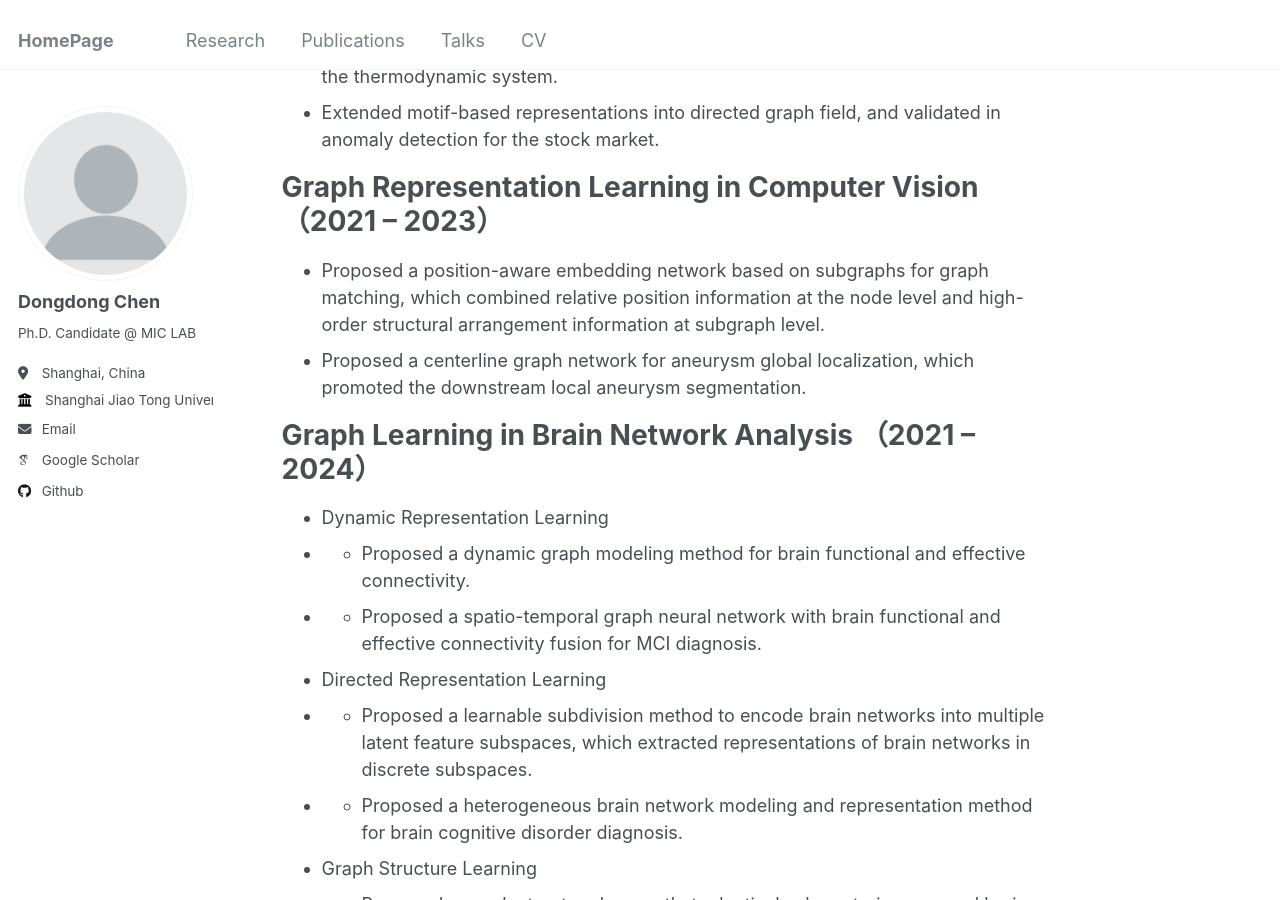
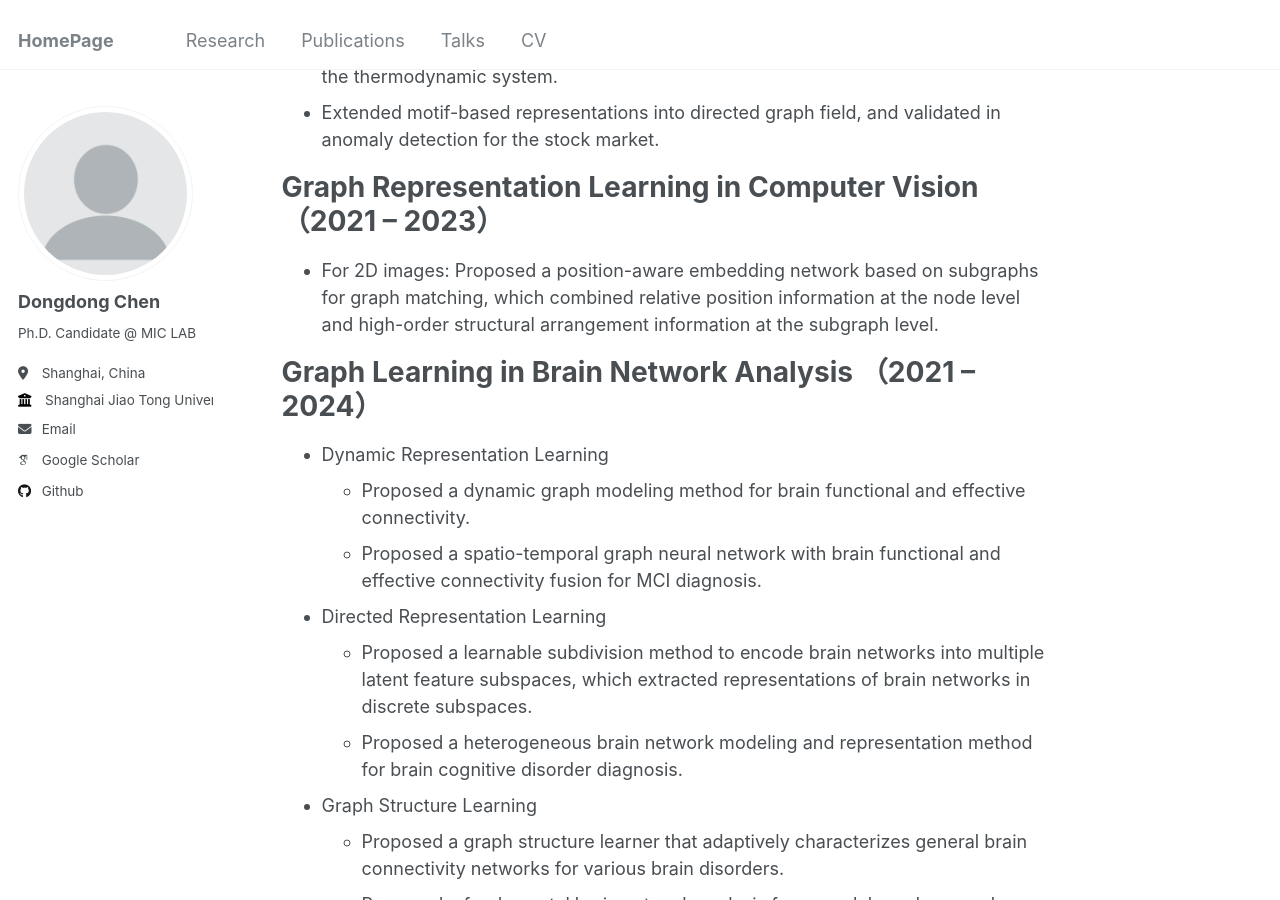
Before and after one commit to DongDChen/DongDChen.github.io, a Jekyll site: the page built from _pages/research.md, in a window 1280 px wide and 900 px high, scrolled down 445 px. Built offline with Jekyll 4.4.1, drawn with Linux system fonts in a browser that asks for light colours; some web fonts are replaced.

Commit message:
Update research.md

```diff
--- a/_pages/research.md
+++ b/_pages/research.md
@@ -21,22 +21,21 @@ Motif-based Graph Representation Learning	（2019 – 2021）
 
 Graph Representation Learning in Computer Vision	（2021 – 2023）
 =====
-- Proposed a position-aware embedding network based on subgraphs for graph matching, which combined relative position information at the node level and high-order structural arrangement information at subgraph level.
-- Proposed a centerline graph network for aneurysm global localization, which promoted the downstream local aneurysm segmentation.
+- For 2D images: Proposed a position-aware embedding network based on subgraphs for graph matching, which combined relative position information at the node level and high-order structural arrangement information at the subgraph level.
 
 
 Graph Learning in Brain Network Analysis	（2021 – 2024）
 =====
 
 - Dynamic Representation Learning
--	- Proposed a dynamic graph modeling method for brain functional and effective connectivity.
--	- Proposed a spatio-temporal graph neural network with brain functional and effective connectivity fusion for MCI diagnosis.
+  - Proposed a dynamic graph modeling method for brain functional and effective connectivity.
+  - Proposed a spatio-temporal graph neural network with brain functional and effective connectivity fusion for MCI diagnosis.
 
 - Directed Representation Learning
--	- Proposed a learnable subdivision method to encode brain networks into multiple latent feature subspaces, which extracted representations of brain networks in discrete subspaces.
--	- Proposed a heterogeneous brain network modeling and representation method for brain cognitive disorder diagnosis.
+  - Proposed a learnable subdivision method to encode brain networks into multiple latent feature subspaces, which extracted representations of brain networks in discrete subspaces.
+  - Proposed a heterogeneous brain network modeling and representation method for brain cognitive disorder diagnosis.
 
 
 - Graph Structure Learning
--	- Proposed a graph structure learner that adaptively characterizes general brain connectivity networks for various brain disorders.
--	- Proposed a fundamental brain network analysis framework based on graph contrastive learning for multi-dataset brain disorder diagnosis.
+  - Proposed a graph structure learner that adaptively characterizes general brain connectivity networks for various brain disorders.
+  - Proposed a fundamental brain network analysis framework based on graph contrastive learning for multi-dataset brain disorder diagnosis.
```
